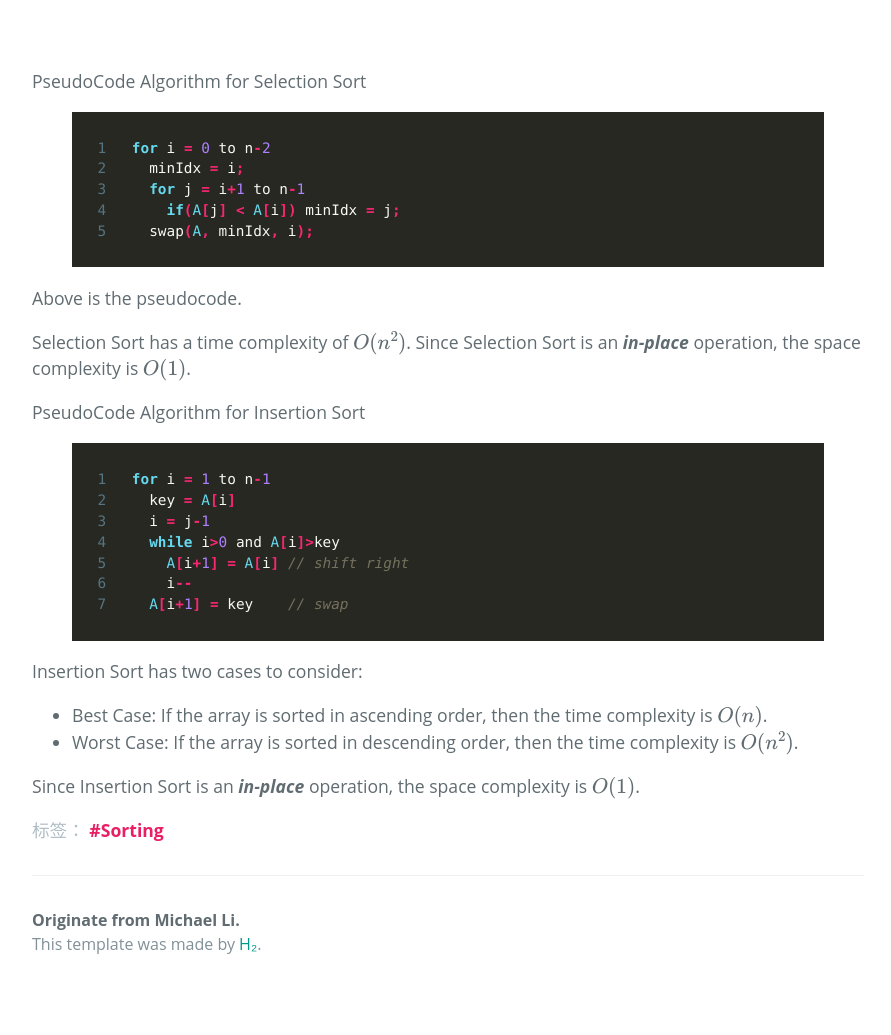
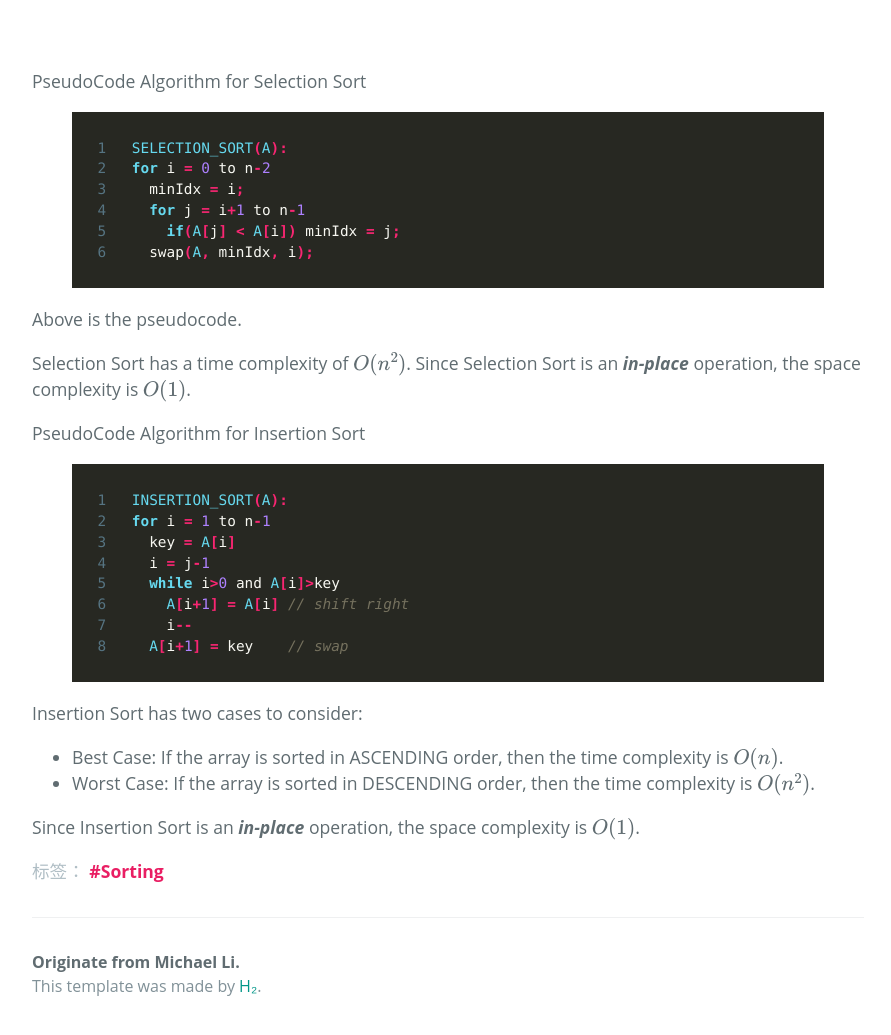
Before and after one commit to zl323/zl323.github.io, a Jekyll site: the page built from _posts/2020-05-12-Selection-Insertion-Sort.md, in a window 1280 px wide and 1396 px high. Shown: the part 350-1385 px from the top of the window, without its empty margins (192-1083 px from the left). Built offline with Jekyll 4.4.1, drawn with Linux system fonts in a browser that asks for light colours; some web fonts are replaced; formulas are drawn with MathJax 3.

Commit message:
edit post

```diff
--- a/_posts/2020-05-12-Selection-Insertion-Sort.md
+++ b/_posts/2020-05-12-Selection-Insertion-Sort.md
@@ -9,6 +9,7 @@ mathjax: true
 PseudoCode Algorithm for Selection Sort
 
 {% highlight java linenos %}
+SELECTION_SORT(A):
 for i = 0 to n-2
   minIdx = i;
   for j = i+1 to n-1
@@ -21,6 +22,7 @@ Selection Sort has a time complexity of $O(n^2)$. Since Selection Sort is an ***
 
 PseudoCode Algorithm for Insertion Sort
 {% highlight java linenos %}
+INSERTION_SORT(A):
 for i = 1 to n-1
   key = A[i]
   i = j-1
@@ -31,7 +33,7 @@ for i = 1 to n-1
 {% endhighlight %}
 
 Insertion Sort has two cases to consider:
-- Best Case: If the array is sorted in ascending order, then the time complexity is $O(n)$.
-- Worst Case: If the array is sorted in descending order, then the time complexity is $O(n^2)$.
+- Best Case: If the array is sorted in ASCENDING order, then the time complexity is $O(n)$.
+- Worst Case: If the array is sorted in DESCENDING order, then the time complexity is $O(n^2)$.
 
 Since Insertion Sort is an ***in-place*** operation, the space complexity is $O(1)$.
```
